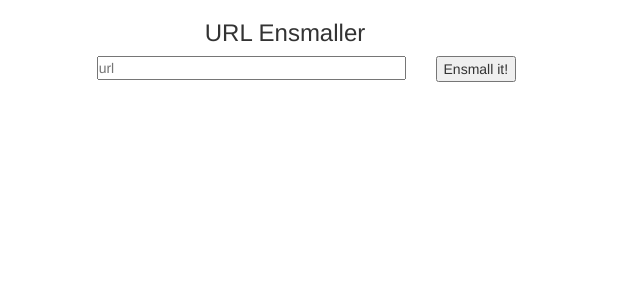
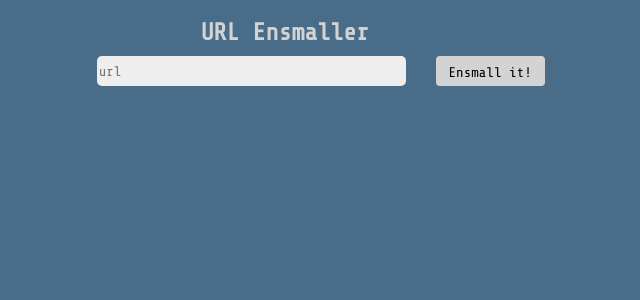
Before and after one commit to jacoblurye/url-ensmaller, a Flask app: page / in a window 1280 px wide. Shown: the top 300 px of the page, without its empty margins (355-995 px from the left). Run offline with Flask 2, Linux system fonts and the light colour scheme; some libraries are stand-ins or nearby versions.

Commit message:
UI styling.

```diff
--- a/app/templates/index.html
+++ b/app/templates/index.html
@@ -4,19 +4,55 @@
 {% block styles %}
   {{ super() }}
   <style>
+    @import url('https://fonts.googleapis.com/css?family=Share+Tech+Mono');
+
+    * {
+      font-family: 'Share Tech Mono', monospace;
+      color: lightgrey;
+      background-color: #496C89;
+    }
+
+    *:focus, *:active {
+      outline: none;
+    }
+
     h3 {
       text-align: center;
+      font-weight: bold;
+    }
+
+    a {
+      color: lightgrey;
+    }
+
+    input {
+      display: table-cell;
+      border: none;
+      border-radius: 5px;
+      fill: #496C89;
+      height: 30px;
+      color: black;
+      background-color: lightgrey;
+    }
+
+    .btn:focus {
+      background-color: #aaa;
+      outline: none;
     }
 
     #url {
-      display: table-cell;
       width: 100%;
-      padding: 0 !important;
+      border-radius: 5px;
+      background-color: #eee;
+    }
+
+    #new-url {
+      height: 30px;
     }
 
     #error {
       display: table-cell;
-      color: red;
+      color: #ff6969;
     }
   </style>
 {% endblock %}
@@ -43,8 +79,8 @@
       return `
         <form method="POST">
           {{ form.csrf_token }}
-            <div class="col-xs-10">{{ form.url }}</div>
-            <div class="col-xs-2"><input id="ensmall-btn" type="submit" value="Ensmall it!"></div>
+          <div class="col-xs-10">{{ form.url }}</div>
+          <div class="col-xs-2 submit"><input id="ensmall-btn" class="btn" type="submit" value="Ensmall it!"></div>
         </form>
       `
     }
@@ -53,8 +89,8 @@
       const new_url = location.href + alias;
       return `
         <div class="row success">
-          <div class="col-xs-8">New URL: <a href="` + new_url + `">` + new_url + `</a></div>
-          <button id="redo" class="col-xs-4">Ensmall another?</button>
+          <div class="col-xs-8" id="new-url">New URL: <a href="` + new_url + `">` + new_url + `</a></div>
+          <div class="col-xs-4 submit"><input id="redo" class="btn" type="submit" value="Ensmall another?"></div>
         </div>
       `
     }
@@ -64,7 +100,7 @@
       $content = $("#content");
       $content.append(formHTML());
 
-      // Inject CSRF token into our AJAX request.
+      // Inject CSRF token into our AJAX requests
       $.ajaxSetup({
         beforeSend: function (xhr, settings) {
           if (!/^(GET|HEAD|OPTIONS|TRACE)$/i.test(settings.type) && !this.crossDomain) {
```
Also changed, not shown: config.py (line endings or trailing spaces).
